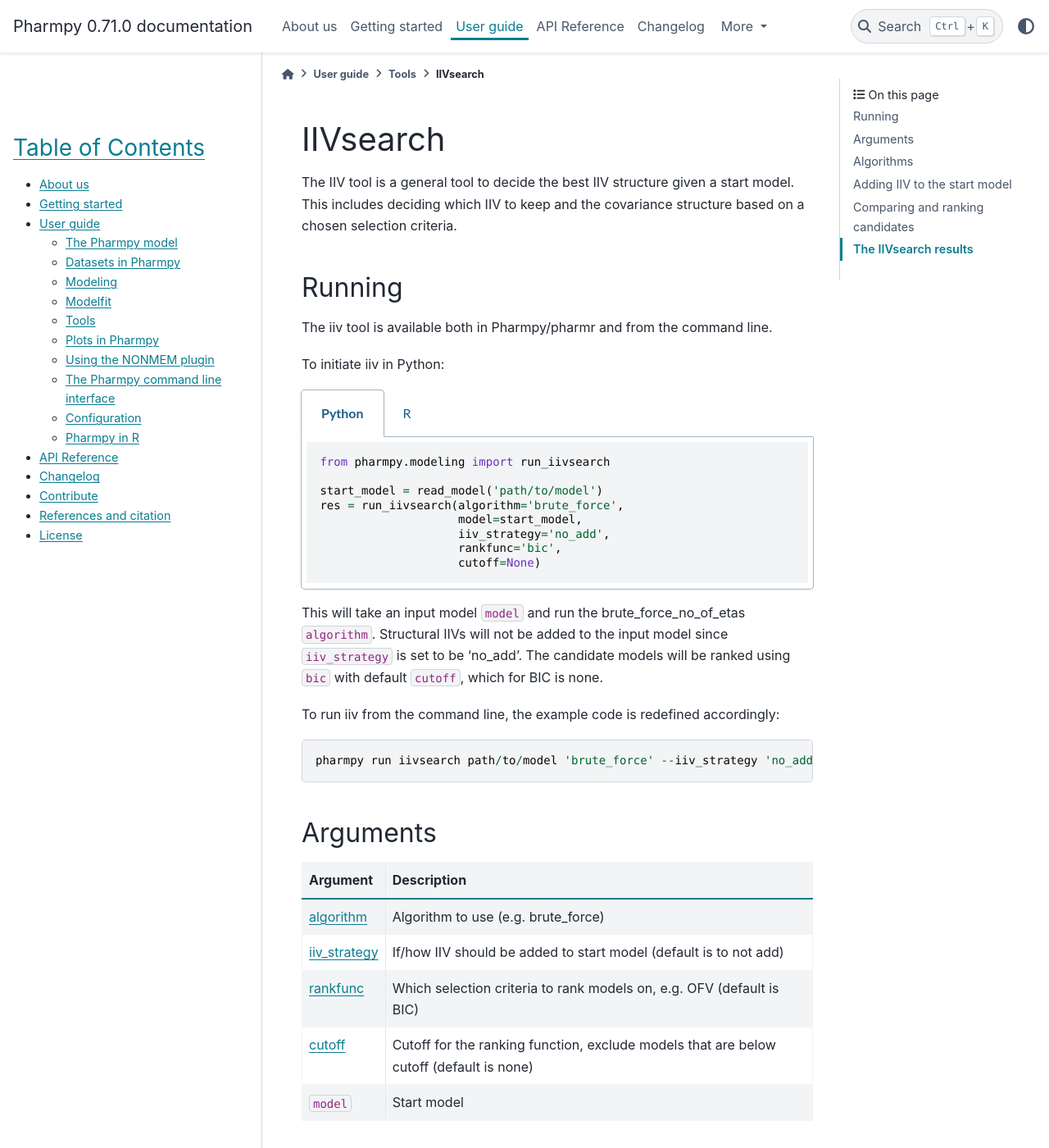
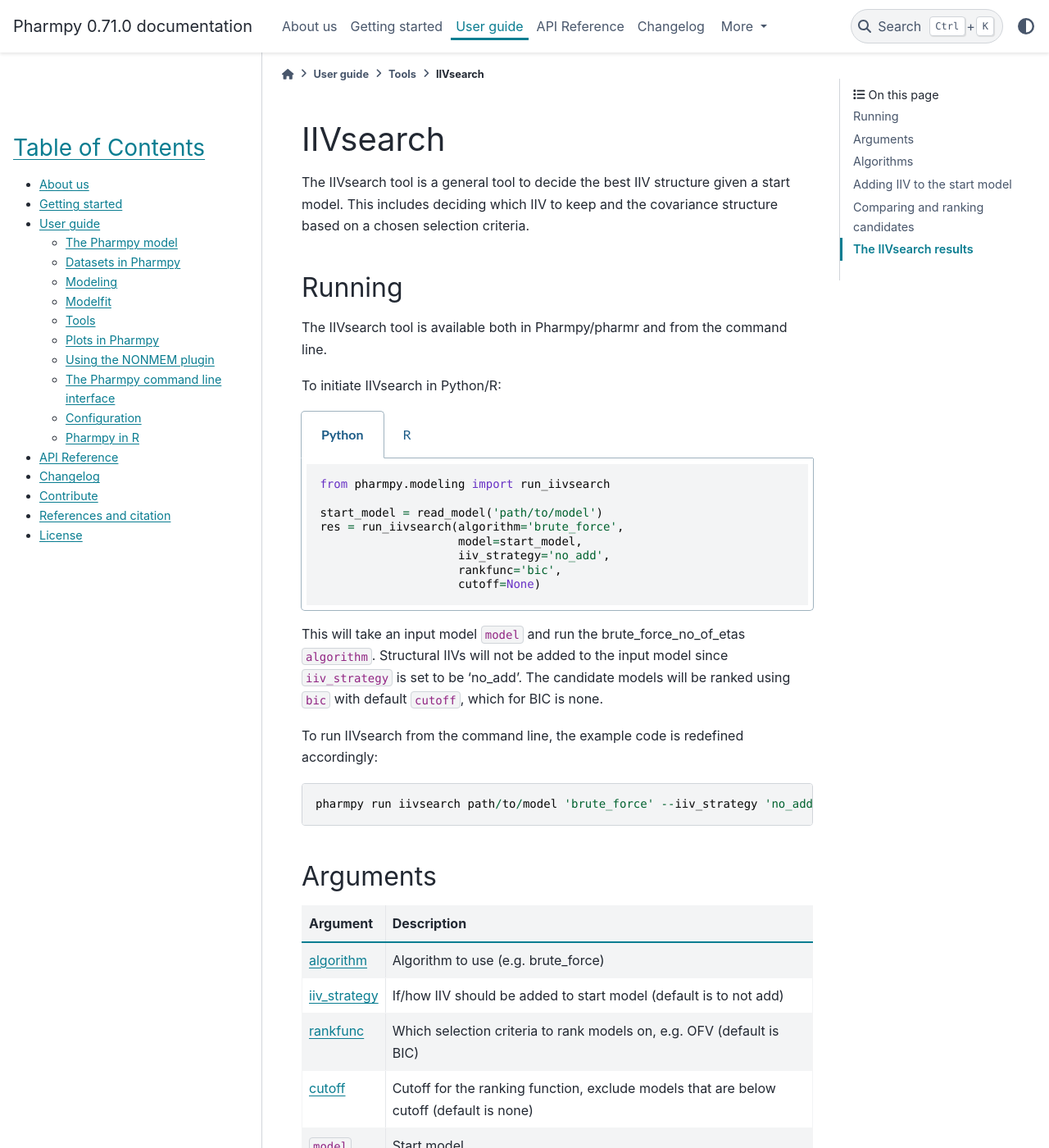
Before and after one commit to pharmpy/pharmpy, a Sphinx documentation site: the page built from docs/iivsearch.rst, in a window 1280 px wide and 1400 px high. Shown: the whole window at 82% size. Built offline with Sphinx 7.4.7 and the PyData theme 0.15.4, drawn with Linux system fonts in a browser that asks for light colours; some of the changed lines change nothing that is shown.

Commit message:
Add documentation for IOVsearch tool, make unique labels for tools to avoid conflict

```diff
--- a/docs/iivsearch.rst
+++ b/docs/iivsearch.rst
@@ -4,16 +4,16 @@
 IIVsearch
 =========
 
-The IIV tool is a general tool to decide the best IIV structure given a start model. This includes deciding which IIV
+The IIVsearch tool is a general tool to decide the best IIV structure given a start model. This includes deciding which IIV
 to keep and the covariance structure based on a chosen selection criteria.
 
 ~~~~~~~
 Running
 ~~~~~~~
 
-The iiv tool is available both in Pharmpy/pharmr and from the command line.
+The IIVsearch tool is available both in Pharmpy/pharmr and from the command line.
 
-To initiate iiv in Python:
+To initiate IIVsearch in Python/R:
 
 .. pharmpy-code::
 
@@ -30,7 +30,7 @@
 added to the input model since ``iiv_strategy`` is set to be 'no_add'. The candidate models will be ranked using ``bic``
 with default ``cutoff``, which for BIC is none.
 
-To run iiv from the command line, the example code is redefined accordingly:
+To run IIVsearch from the command line, the example code is redefined accordingly:
 
 .. code::
 
@@ -40,21 +40,21 @@
 Arguments
 ~~~~~~~~~
 
-+---------------------------------------------------+-----------------------------------------------------------------------------------------+
-| Argument                                          | Description                                                                             |
-+===================================================+=========================================================================================+
-| :ref:`algorithm<Algorithms>`                      | Algorithm to use (e.g. brute_force)                                                     |
-+---------------------------------------------------+-----------------------------------------------------------------------------------------+
-| :ref:`iiv_strategy<iiv_strategies_iivsearch>`     | If/how IIV should be added to start model (default is to not add)                       |
-+---------------------------------------------------+-----------------------------------------------------------------------------------------+
-| :ref:`rankfunc<Comparing and ranking candidates>` | Which selection criteria to rank models on, e.g. OFV (default is BIC)                   |
-+---------------------------------------------------+-----------------------------------------------------------------------------------------+
-| :ref:`cutoff<Comparing and ranking candidates>`   | Cutoff for the ranking function, exclude models that are below cutoff (default is none) |
-+---------------------------------------------------+-----------------------------------------------------------------------------------------+
-| ``model``                                         | Start model                                                                             |
-+---------------------------------------------------+-----------------------------------------------------------------------------------------+
++-----------------------------------------------+-----------------------------------------------------------------------------------------+
+| Argument                                      | Description                                                                             |
++===============================================+=========================================================================================+
+| :ref:`algorithm<algorithms_iivsearch>`        | Algorithm to use (e.g. brute_force)                                                     |
++-----------------------------------------------+-----------------------------------------------------------------------------------------+
+| :ref:`iiv_strategy<iiv_strategies_iivsearch>` | If/how IIV should be added to start model (default is to not add)                       |
++-----------------------------------------------+-----------------------------------------------------------------------------------------+
+| :ref:`rankfunc<ranking_iivsearch>`            | Which selection criteria to rank models on, e.g. OFV (default is BIC)                   |
++-----------------------------------------------+-----------------------------------------------------------------------------------------+
+| :ref:`cutoff<ranking_iivsearch>`              | Cutoff for the ranking function, exclude models that are below cutoff (default is none) |
++-----------------------------------------------+-----------------------------------------------------------------------------------------+
+| ``model``                                     | Start model                                                                             |
++-----------------------------------------------+-----------------------------------------------------------------------------------------+
 
-.. _algorithms:
+.. _algorithms_iivsearch:
 
 ~~~~~~~~~~
 Algorithms
@@ -191,13 +191,13 @@
 +------------------------+----------------------------------------------------------+
 
 
-.. _comparing and ranking candidates:
+.. _ranking_iivsearch:
 
 ~~~~~~~~~~~~~~~~~~~~~~~~~~~~~~~~
 Comparing and ranking candidates
 ~~~~~~~~~~~~~~~~~~~~~~~~~~~~~~~~
 
-This system is the same as for modelsearch, see :ref:`here<ranking>`.
+This system is the same as for modelsearch, see :ref:`here<ranking_modelsearch>`.
 
 ~~~~~~~~~~~~~~~~~~~~~
 The IIVsearch results
--- /dev/null
+++ b/docs/iovsearch.rst
@@ -0,0 +1,170 @@
+.. _iovsearch:
+
+=========
+IOVsearch
+=========
+
+The IOVsearch tool is a general tool to decide the best IOV structure given a start model. This includes adding IOV as
+well as testing to remove associated IIVs.
+
+~~~~~~~
+Running
+~~~~~~~
+
+The IOVsearch tool is available both in Pharmpy/pharmr and from the command line.
+
+To initiate IOVsearch in Python/R:
+
+.. pharmpy-code::
+
+    from pharmpy.modeling import run_iovsearch
+
+    start_model = read_model('path/to/model')
+    res = run_iovsearch(model=start_model,
+                        column='OCC',
+                        list_of_parameters=None,
+                        distribution='same-as-iiv',
+                        rankfunc='bic',
+                        cutoff=None)
+
+This will take an input model ``model`` and use the ``column`` ``OCC`` as the occasion column. IOV will be tested on
+all parameters with IIV according to ``list_of_parameters`` with the same ``distribution`` as the IIVs. The candidate
+models will be ranked using ``bic`` with default ``cutoff``, which for BIC is none.
+
+To run IOVsearch from the command line, the example code is redefined accordingly:
+
+.. code::
+
+    pharmpy run iovsearch path/to/model --column 'OCC' --distribution 'same-as-iiv' --rankfunc 'bic'
+
+~~~~~~~~~
+Arguments
+~~~~~~~~~
+
++---------------------------------------------+----------------------------------------------------------------------+
+| Argument                                    | Description                                                          |
++=============================================+======================================================================+
+| ``column``                                  | Name of column in dataset to use as occasion column (default is      |
+|                                             | `'OCC'`)                                                             |
++---------------------------------------------+----------------------------------------------------------------------+
+| ``list_of_parameters``                      | List of parameters to test IOV on, if none all parameters with IIV   |
+|                                             | will be tested (default)                                             |
++---------------------------------------------+----------------------------------------------------------------------+
+| :ref:`distribution<distribution_iovsearch>` | Which distribution added IOVs should have (default is same as IIVs)  |
++---------------------------------------------+----------------------------------------------------------------------+
+| :ref:`rankfunc<ranking_iovsearch>`          | Which selection criteria to rank models on, e.g. OFV (default is     |
+|                                             | BIC)                                                                 |
++---------------------------------------------+----------------------------------------------------------------------+
+| :ref:`cutoff<ranking_iovsearch>`            | Cutoff for the ranking function, exclude models that are below       |
+|                                             | cutoff (default is none)                                             |
++---------------------------------------------+----------------------------------------------------------------------+
+| ``model``                                   | Start model                                                          |
++---------------------------------------------+----------------------------------------------------------------------+
+
+~~~~~~~~~
+Algorithm
+~~~~~~~~~
+
+The current algorithm uses a brute force approach where it first tests which IOVs should be used, then if any
+associated IIVs can be removed.
+
+.. graphviz::
+
+    digraph G {
+      draw [
+        label = "Input model";
+        shape = rect;
+      ];
+      add_iov [
+        label = "Add IOV to all given parameters or all parameters with IIV";
+        shape = rect;
+      ];
+      remove_iov [
+          label = "Create candidates where each possible subset of IOV is removed";
+          shape = rect;
+      ]
+      better_iov [
+          label = "Any candidate better than input?";
+          shape = rect;
+      ]
+      best_model_iov_no [
+          label = "Select input model";
+          shape = rect;
+      ]
+
+      best_model_iov_yes [
+          label = "Select best candidate model";
+          shape = rect;
+      ]
+      remove_iiv [
+          label = "Create candidates where each possible subset\n of IIVs connected to IIV is removed";
+          shape = rect;
+      ]
+      better_iiv [
+          label = "Any candidate better than previous?";
+          shape = rect;
+      ]
+      best_model_iiv_yes [
+          label = "Select best candidate model";
+          shape = rect;
+      ]
+      best_model_iiv_no [
+          label = "Select model with all IIVs";
+          shape = rect;
+      ]
+      done [
+          label = "Best model";
+          shape = rect;
+      ]
+
+      draw -> add_iov;
+      add_iov -> remove_iov[label = "Fit model"];
+      remove_iov -> better_iov[label = "Fit models"];
+
+      better_iov -> best_model_iov_yes[label = "Yes"];
+      better_iov -> best_model_iov_no [label = "No"];
+
+      best_model_iov_no -> done;
+      best_model_iov_yes -> remove_iiv[label = "Fit models"];
+
+      remove_iiv -> better_iiv;
+      better_iiv -> best_model_iiv_yes[label = "Yes"];
+      better_iiv -> best_model_iiv_no[label = "No"];
+
+      best_model_iiv_yes -> done;
+      best_model_iiv_no -> done;
+    }
+
+.. _distribution_iovsearch:
+
+~~~~~~~~~~~~~~~~~~~~~~~~
+Distribution of new IOVs
+~~~~~~~~~~~~~~~~~~~~~~~~
+
+The ``distribution`` option determines how the added IOVs should be distributed. The different options are described
+below.
+
++-------------------+-------------------------------------------------+
+| Distribution      | Description                                     |
++===================+=================================================+
+| ``'same-as-iiv'`` | Copies the distribution of IIV etas (default)   |
++-------------------+-------------------------------------------------+
+| ``'disjoint'``    | Disjoint normal distribution                    |
++-------------------+-------------------------------------------------+
+| ``'joint'``       | Joint normal distribution                       |
++-------------------+-------------------------------------------------+
+| ``'explicit'``    | Explicit mix of joint and disjoint distribution |
++-------------------+-------------------------------------------------+
+
+
+.. _ranking_iovsearch:
+
+~~~~~~~~~~~~~~~~~~~~~~~~~~~~~~~~
+Comparing and ranking candidates
+~~~~~~~~~~~~~~~~~~~~~~~~~~~~~~~~
+
+This system is the same as for modelsearch, see :ref:`here<ranking_modelsearch>`.
+
+~~~~~~~
+Results
+~~~~~~~
--- a/docs/modelsearch.rst
+++ b/docs/modelsearch.rst
@@ -45,13 +45,13 @@
 +-------------------------------------------------+-----------------------------------------------------------------------------------------+
 | Argument                                        | Description                                                                             |
 +=================================================+=========================================================================================+
-| :ref:`search_space<The search space>`           | Search space to test                                                                    |
+| :ref:`search_space<the search space>`           | Search space to test                                                                    |
 +-------------------------------------------------+-----------------------------------------------------------------------------------------+
-| :ref:`algorithm<Algorithms>`                    | Algorithm to use (e.g. exhaustive)                                                      |
+| :ref:`algorithm<algorithms_modelsearch>`        | Algorithm to use (e.g. exhaustive)                                                      |
 +-------------------------------------------------+-----------------------------------------------------------------------------------------+
-| :ref:`rankfunc<ranking>`                        | Which selection criteria to rank models on, e.g. OFV (default is BIC)                   |
+| :ref:`rankfunc<ranking_modelsearch>`            | Which selection criteria to rank models on, e.g. OFV (default is BIC)                   |
 +-------------------------------------------------+-----------------------------------------------------------------------------------------+
-| :ref:`cutoff<ranking>`                          | Cutoff for the ranking function, exclude models that are below cutoff (default is none) |
+| :ref:`cutoff<ranking_modelsearch>`              | Cutoff for the ranking function, exclude models that are below cutoff (default is none) |
 +-------------------------------------------------+-----------------------------------------------------------------------------------------+
 | :ref:`iiv_strategy<iiv_strategies_modelsearch>` | If/how IIV should be added to candidate models (default is to not add)                  |
 +-------------------------------------------------+-----------------------------------------------------------------------------------------+
@@ -68,6 +68,8 @@
 the input model. The supported features cover absorption, absorption delay, elimination, and distribution. The search
 space is given as a string with a specific grammar, according to the `Model Feature Language` (MFL) (see detailed
 description :ref:`below<mfl>`).
+
+.. _algorithms_modelsearch:
 
 ~~~~~~~~~~
 Algorithms
@@ -254,7 +256,7 @@
 | ``'absorption_delay'`` | IIV is added to the absorption delay parameter           |
 +------------------------+----------------------------------------------------------+
 
-.. _ranking:
+.. _ranking_modelsearch:
 
 ~~~~~~~~~~~~~~~~~~~~~~~~~~~~~~~~
 Comparing and ranking candidates
--- a/docs/tools.rst
+++ b/docs/tools.rst
@@ -14,6 +14,7 @@
 
    modelsearch
    iivsearch
+   iovsearch
    resmod
    allometry
 
```
